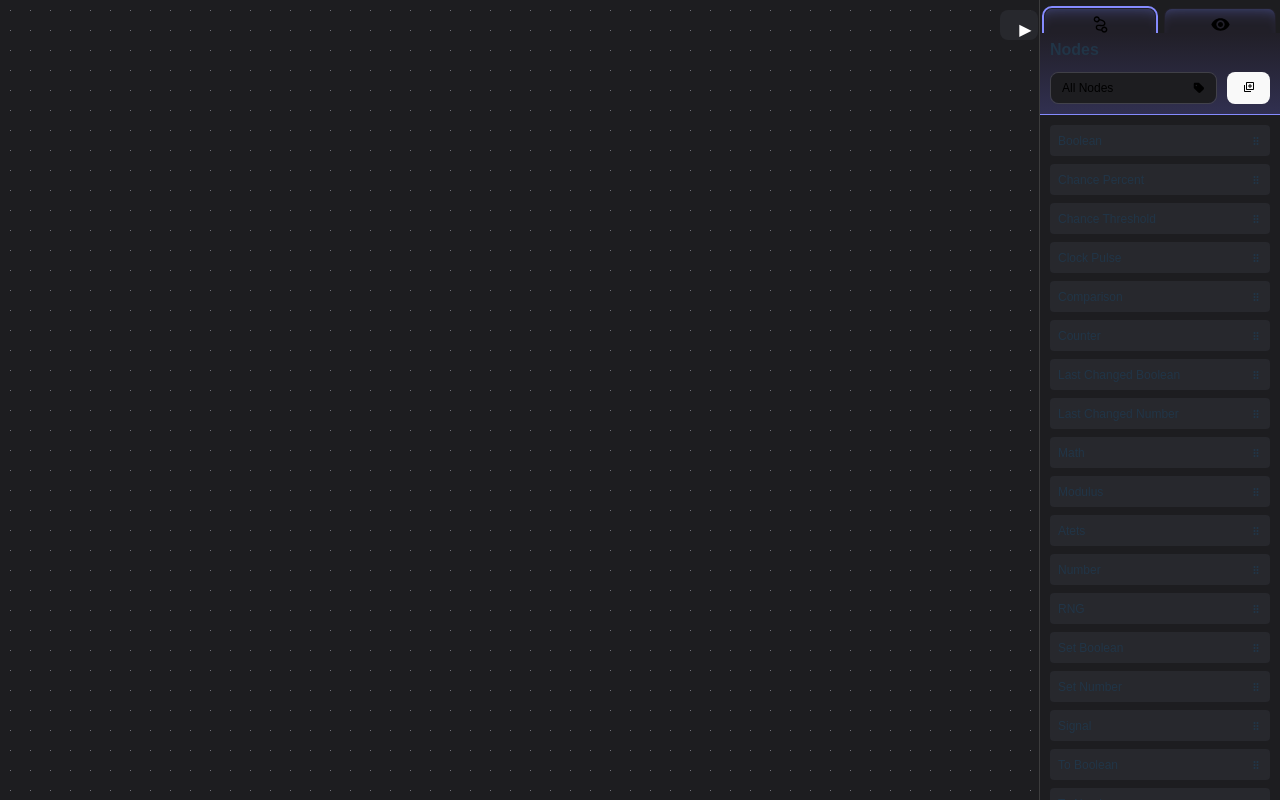
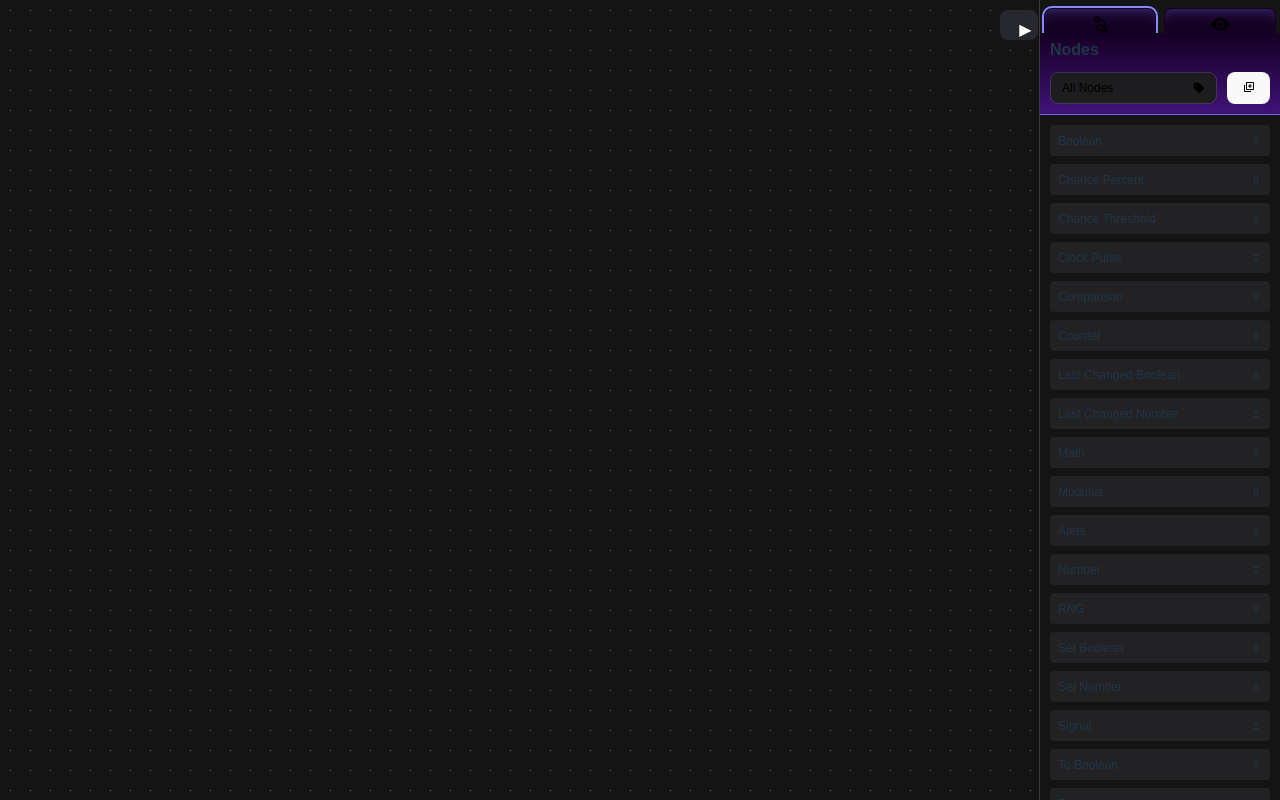
Before and after one commit to jessebofill/flow, a React (Vite) app: page / in a window 1280 px wide. Built offline with nearby package versions, Linux system fonts and the light colour scheme.

Commit message:
improve ui

```diff
--- a/src/components/Tabs.tsx
+++ b/src/components/Tabs.tsx
@@ -35,7 +35,7 @@ export const Tabs: FC<TabsProps> = ({ tabs }) => {
                         style={{
                             position: 'relative',
                             bottom: '-8px',
-                            background: '#211f28',
+                            // background: '#211f28',
                             padding: '5px 8px',
                             flex: '1',
                             display: 'flex',
@@ -74,11 +74,8 @@ export const Tabs: FC<TabsProps> = ({ tabs }) => {
                             }}
                         >
                             <div
-                                style={{
-                                    background: 'linear-gradient(#211f28, #313050)',
-                                    padding: '5px 10px 10px',
-                                    borderBottom: '1.5px solid #858bff'
-                                }}
+                                className='header'
+                                style={{ padding: '5px 10px 10px' }}
                             >
                                 <div
                                     style={{
--- a/src/components/nodes/NodeCreator.tsx
+++ b/src/components/nodes/NodeCreator.tsx
@@ -134,7 +134,7 @@ export const NodeCreator: FC<NodeProps<Node>> = ({ id: nodeId }: NodeProps) => {
             }}
         >
             <div
-                className='border-bottom'
+                className='header'
                 style={{
                     display: 'flex',
                     justifyContent: 'space-between',
@@ -233,12 +233,11 @@ export const NodeCreator: FC<NodeProps<Node>> = ({ id: nodeId }: NodeProps) => {
                 </div>
             </div>
             <div
-                className='border-top'
+                className={`action ${isBangConnected ? 'connected' : ''}`}
                 style={{
                     display: 'flex',
                     alignItems: 'center',
                     height: '3.2em',
-                    background: isBangConnected ? '#8161f0' : '#1d1d20',
                     borderBottomLeftRadius: 8,
                     borderBottomRightRadius: 8,
                 }}
--- a/src/index.css
+++ b/src/index.css
@@ -35,91 +35,3 @@ h1 {
     font-size: 3.2em;
     line-height: 1.1;
 }
-
-button {
-    border-radius: 8px;
-    border: 1.5px solid transparent;
-    padding: 0.6em 1.2em;
-    font-size: 1em;
-    font-weight: 500;
-    font-family: inherit;
-    background-color: #1a1a1a;
-    cursor: pointer;
-    transition: border-color .6s;
-}
-
-button:hover {
-    border-color: #7c65ff;
-}
-
-.tab-button {
-    box-shadow: #7587ff 0px 12px 21px -20px inset;
-    transition: box-shadow .5s, border-color .6s;
-}
-
-.tab-button:hover {
-    box-shadow: #7587ff 0px 12px 30px -20px inset;
-}
-
-.tab-button.active-tab {
-    /* box-shadow: #7587ff 0px 17px 21px -20px inset; */
-}
-
-.tab-button svg {
-    height: 1.75em;
-    width: 1.75em;
-}
-
-button.active-tab,
-button:focus,
-button:focus-visible {
-    outline: 2px solid #858bff;
-}
-
-@media (prefers-color-scheme: light) {
-    :root {
-        color: #213547;
-        background-color: #ffffff;
-    }
-
-    a:hover {
-        color: #747bff;
-    }
-
-    button {
-        background-color: #f9f9f9;
-    }
-}
-
-
-html,
-body {
-    margin: 0;
-    font-family: sans-serif;
-    box-sizing: border-box;
-}
-
-#app {
-    width: 100vw;
-    height: 100vh;
-}
-
-.context-menu {
-    background: white;
-    border-style: solid;
-    box-shadow: 10px 19px 20px rgba(0, 0, 0, 10%);
-    position: absolute;
-    z-index: 10;
-}
-
-.context-menu button {
-    border: none;
-    display: block;
-    padding: 0.5em;
-    text-align: left;
-    width: 100%;
-}
-
-.context-menu button:hover {
-    background: white;
-}
--- a/src/xy-theme.css
+++ b/src/xy-theme.css
@@ -2,7 +2,7 @@
 
 .react-flow,
 body {
-    --xy-background-color: #1d1d20;
+    --xy-background-color: #141414;
     /* Custom Variables */
     --xy-theme-selected: #712aff;
     --xy-theme-selected2: #a490ff;
@@ -11,15 +11,19 @@ body {
     --xy-theme-color-focus: #e8e8e8;
 
     /* Built-in Variables see https://reactflow.dev/learn/customization/theming */
-    --xy-node-border-default-color: #6a61d8;
-    --xy-bang-button-color: #8161f0;
+    --xy-node-border-color: #8771ff;
+    --xy-bang-button-color: #987cff;
 
-    --xy-node-boxshadow-default:
+    --main-accent-color: #7513ec;
+    --dark-accent-color: #150024;
+
+    --xy-node-boxshadow:
         0px 3.54px 4.55px 0px #00000005, 0px 3.54px 4.55px 0px #0000000d,
         0px 0.51px 1.01px 0px #0000001a;
 
-    --xy-node-border-radius-default: 8px;
-    --xy-node-background-color-default: #27282d;
+    --xy-node-border-radius: 8px;
+    /* --xy-node-background-color: #27282d; */
+    --xy-node-background-color: #222225;
     --xy-node-min-width: 200px;
 
     --xy-handle-background-color-default: #691919;
@@ -29,7 +33,7 @@ body {
 }
 
 .react-flow.dark {
-    --xy-node-boxshadow-default:
+    --xy-node-boxshadow:
         0px 3.54px 4.55px 0px rgba(255, 255, 255, 0.05),
         /* light shadow */
         0px 3.54px 4.55px 0px rgba(255, 255, 255, 0.13),
@@ -98,7 +102,7 @@ body {
     cursor: grab;
     /* Prevent zoom or scroll when dragging nodes on mobile */
     touch-action: none;
-    background: var(--xy-node-background-color-default);
+    background: var(--xy-node-background-color);
     font-size: 12px;
     text-wrap: nowrap;
     transition: background .4s;
@@ -110,7 +114,8 @@ body {
 }
 
 .dndflow .node-list-node-preview:hover {
-    background: #6829ff;
+    background: var(--main-accent-color);
+    /* background: #6829ff; */
 }
 
 .dndflow .node-list-node-preview.input {
@@ -139,9 +144,9 @@ body {
 
 
 .react-flow__node {
-    box-shadow: var(--xy-node-boxshadow-default);
-    border-radius: var(--xy-node-border-radius-default);
-    background-color: var(--xy-node-background-color-default);
+    box-shadow: var(--xy-node-boxshadow);
+    border-radius: var(--xy-node-border-radius);
+    background-color: var(--xy-node-background-color);
     min-width: var(--xy-node-min-width);
     display: flex;
     justify-content: center;
@@ -149,13 +154,33 @@ body {
     text-align: center;
     font-size: 12px;
     flex-direction: column;
-    border-color: var(--xy-node-border-default-color);
-    border-width: 1px;
+    border-color: var(--xy-node-border-color);
+    border-width: 2px;
     border-style: solid;
     color: var(--xy-node-color, var(--xy-node-color-default));
-    transition: box-shadow 0.2s, border .3s;
+    transition: box-shadow 0.4s, border .3s;
+}
 
+.react-flow__node .header {
+    background-color: var(--main-accent-color);
+    /* text-shadow: 0 0 20px black; */
+    /* color: #d7dcff; */
+}
 
+.react-flow__node button.action {
+    background-color: #140221;
+    /* color: #c9bfff; */
+    border-color: transparent;
+    outline: none;
+    transition: background-color .5s;
+}
+
+.react-flow__node button.action:hover {
+    background-color: var(--xy-bang-button-color);
+}
+
+.react-flow__node .output-box {
+    background-color: #42424c;
 }
 
 .react-flow__node:has(> .node-creator) {
@@ -163,19 +188,25 @@ body {
     border-width: 2px;
 }
 
-.node-creator .border-bottom,
-.node-creator .border-top {
+.node-creator .header,
+.node-creator .action {
+    background-color: var(--xy-node-background-color);
+    transition: background-color .5s;
     border-width: 2px;
 }
 
-.node-creator .border-bottom {
-    border-bottom-color: var(--xy-node-border-default-color);
+.node-creator .header {
+    border-bottom-color: var(--xy-node-border-color);
     border-bottom-style: solid;
 }
 
-.node-creator .border-top {
-    border-top-color: var(--xy-node-border-default-color);
+.node-creator .action {
+    border-top-color: var(--xy-node-border-color);
     border-top-style: solid;
+}
+
+.node-creator .action.connected {
+    background-color: var(--dark-accent-color);
 }
 
 .react-flow__node.selectable:focus {
@@ -184,21 +215,20 @@ body {
 }
 
 .react-flow__node.selectable:focus:active {
-    box-shadow: var(--xy-node-boxshadow-default);
+    box-shadow: var(--xy-node-boxshadow);
 }
 
 .react-flow__node.selectable:hover,
 .react-flow__node.draggable:hover {
     border-color: #8190ff;
-    box-shadow: 0 0 10px -2px #6343ff;
+    box-shadow: 0 0 15px 2px hsl(270, 100%, 56%);
 
 }
 
 .react-flow__node.selectable.selected {
     border-color: var(--xy-theme-selected2);
-    box-shadow: var(--xy-node-boxshadow-default);
     outline: 2px solid var(--xy-theme-selected2);
-    box-shadow: 0 0 21px 2px #4321ab;
+    box-shadow: 0 0 35px 3px hsl(265 100% 56% / 1);
 }
 
 .react-flow__node-group {
@@ -219,8 +249,9 @@ body {
 
 .react-flow__connectionline path,
 .react-flow__edge.updating .react-flow__edge-path {
-    stroke: var(--data-type-color, var(--xy-node-border-default-color));
+    stroke: var(--data-type-color, var(--xy-node-border-color));
 }
+
 .react-flow__connectionline path:not(.no-color),
 .react-flow__edge.updating .react-flow__edge-path {
     opacity: .5;
@@ -247,7 +278,7 @@ body {
 }
 
 .react-flow__handle.ghost {
-    border-color: var(--xy-node-border-default-color);
+    border-color: var(--xy-node-border-color);
 }
 
 .react-flow__handle.connectionindicator:hover {
@@ -339,7 +370,7 @@ body {
     transition:
         background-color 0.2s ease,
         border-color 0.2s ease;
-    box-shadow: var(--xy-node-boxshadow-default);
+    box-shadow: var(--xy-node-boxshadow);
     cursor: pointer;
 }
 
@@ -438,7 +469,7 @@ body {
     font-size: 1rem;
     color: inherit;
     margin-right: 0.5rem;
-    box-shadow: var(--xy-node-boxshadow-default);
+    box-shadow: var(--xy-node-boxshadow);
 }
 
 .xy-theme__select:focus {
@@ -488,10 +519,10 @@ body {
     left: 0;
     right: 0;
     bottom: 0;
-    background-color: #1d1d20;
+    background-color: var(--dark-accent-color);
     transition: 0.4s;
     border-radius: 34px;
-    border: 1.5px solid #6a61d8;
+    border: 1.5px solid var(--xy-node-border-color);
 }
 
 .slider .dot {
@@ -513,7 +544,7 @@ body {
 }
 
 input:checked+.slider {
-    background-color: #6a61d8;
+    background-color: var(--xy-node-border-color);
 }
 
 input:checked+.slider .dot {
@@ -524,15 +555,15 @@ input:checked+.slider .dot {
 
 /* og */
 input {
-    background: var(--xy-background-color);
+    background: var(--dark-accent-color);
     border: 1.5px solid #6a61d8;
     border-radius: 3px;
 }
 
 input[type="checkbox"]:not(:checked) {
-    background: var(--xy-background-color);
+    background: var(--dark-accent-color);
     /* light gray background */
-    border: 1px solid #6a61d8;
+    border: 1px solid var(--xy-node-border-color);
     /* custom border */
     width: 16px;
     height: 16px;
@@ -543,7 +574,7 @@ input[type="checkbox"]:not(:checked) {
 }
 
 input[type="checkbox"]:checked {
-    accent-color: #8161f0;
+    accent-color: var(--xy-node-border-color);
     border-radius: 3px;
     width: 16px;
     height: 16px;
@@ -604,7 +635,7 @@ input[type="checkbox"]:checked {
 .dropdown .trigger {}
 
 .dropdown:focus {
-    border: 2px solid #4c30a9;
+    /* border: 2px solid #4c30a9; */
     /* outline: none; */
 }
 
@@ -613,7 +644,7 @@ input[type="checkbox"]:checked {
 }
 
 .dropdown .option.selected {
-    background: #513dab;
+    background:var(--main-accent-color);
 }
 
 .dropdown .option {
@@ -629,3 +660,97 @@ input[type="checkbox"]:checked {
     transition: background .5s;
     outline: none !important;
 }
+.tabs .header {
+    background: linear-gradient(var(--dark-accent-color), #401278);
+    border-bottom: 1.5px solid var(--xy-theme-hover);
+}
+
+.tab-button {
+    box-shadow: #7587ff 0px 12px 21px -20px inset;
+    transition: box-shadow .5s, border-color .6s;
+    background-color: var(--dark-accent-color);
+}
+
+.tab-button:hover {
+    box-shadow: #7587ff 0px 12px 30px -20px inset;
+}
+
+.tab-button.active-tab {
+    /* box-shadow: #7587ff 0px 17px 21px -20px inset; */
+}
+
+.tab-button svg {
+    height: 1.75em;
+    width: 1.75em;
+}
+
+button {
+    border-radius: 8px;
+    border: 1.5px solid transparent;
+    padding: 0.6em 1.2em;
+    font-size: 1em;
+    font-weight: 500;
+    font-family: inherit;
+    background-color: #1a1a1a;
+    background-color: var(--main-accent-color);
+    cursor: pointer;
+    transition: border-color .6s;
+}
+
+button:hover {
+    border-color: var(--xy-theme-hover);
+}
+
+button.active-tab,
+button:focus,
+button:focus-visible {
+    outline: 2px solid #858bff;
+}
+
+@media (prefers-color-scheme: light) {
+    :root {
+        color: #213547;
+        background-color: #ffffff;
+    }
+
+    a:hover {
+        color: #747bff;
+    }
+
+    button {
+        background-color: #f9f9f9;
+    }
+}
+
+
+html,
+body {
+    margin: 0;
+    font-family: sans-serif;
+    box-sizing: border-box;
+}
+
+#app {
+    width: 100vw;
+    height: 100vh;
+}
+
+.context-menu {
+    background: white;
+    border-style: solid;
+    box-shadow: 10px 19px 20px rgba(0, 0, 0, 10%);
+    position: absolute;
+    z-index: 10;
+}
+
+.context-menu button {
+    border: none;
+    display: block;
+    padding: 0.5em;
+    text-align: left;
+    width: 100%;
+}
+
+.context-menu button:hover {
+    background: white;
+}
```
Also changed, not shown: src/components/nodes/NodeBase.tsx (+17 -15 lines).
